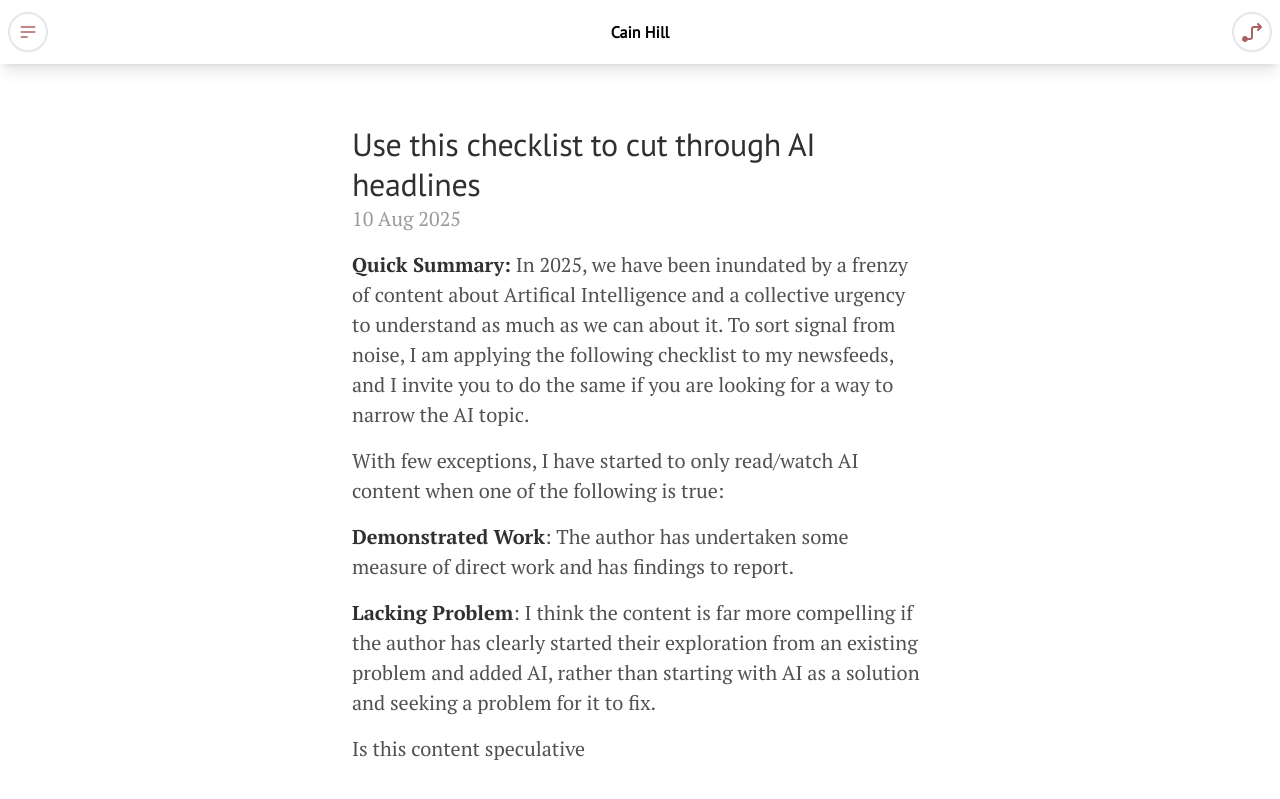
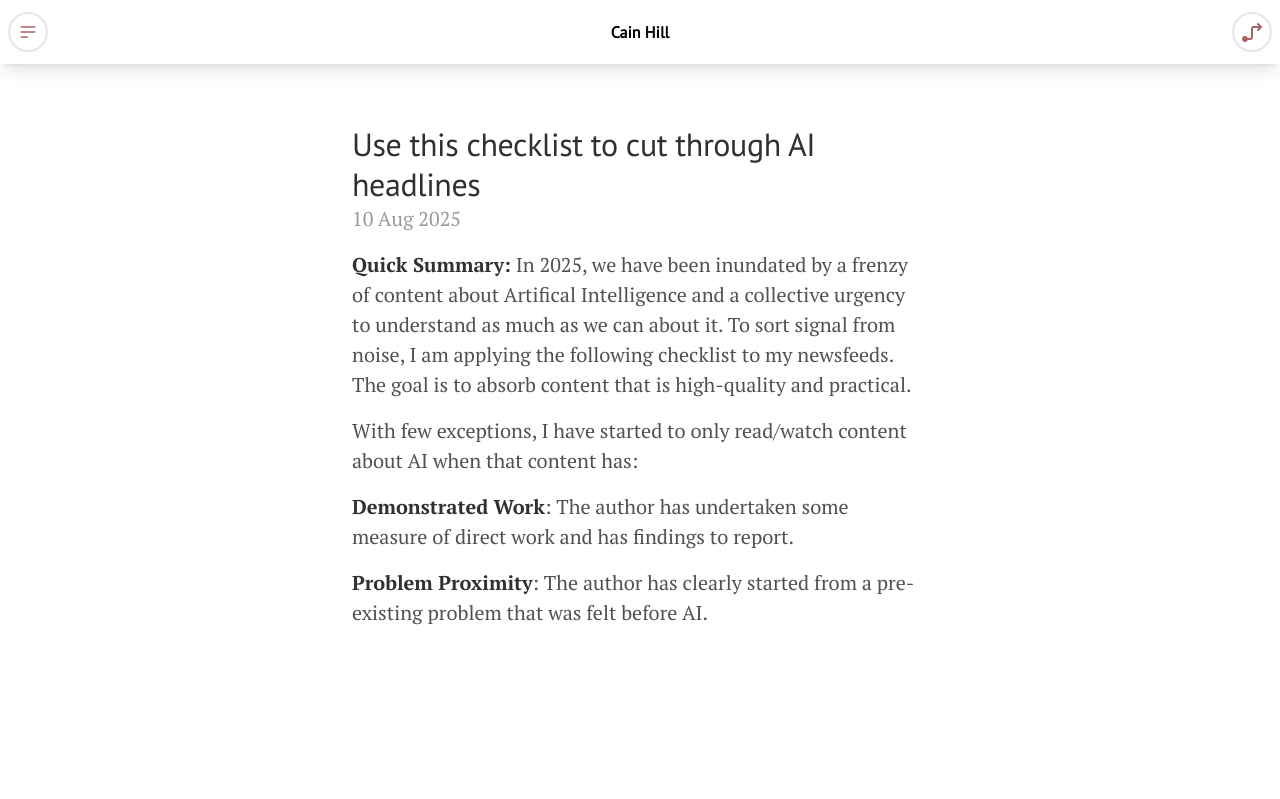
Before and after one commit to cainhill/cainhill.github.io, a Jekyll site: the page built from _blog/2025-08-10-filtering-ai-news.md, in a window 1280 px wide. Shown: the top 799 px of the page. Built offline with Jekyll 4.4.1, drawn with Linux system fonts in a browser that asks for light colours.

Commit message:
create/update '2025-08-10-filtering-ai-news.md' file

```diff
--- a/_blog/2025-08-10-filtering-ai-news.md
+++ b/_blog/2025-08-10-filtering-ai-news.md
@@ -3,12 +3,10 @@ layout: post
 title: Use this checklist to cut through AI headlines
 ---
 
-**Quick Summary:** In 2025, we have been inundated by a frenzy of content about Artifical Intelligence and a collective urgency to understand as much as we can about it. To sort signal from noise, I am applying the following checklist to my newsfeeds, and I invite you to do the same if you are looking for a way to narrow the AI topic.
+**Quick Summary:** In 2025, we have been inundated by a frenzy of content about Artifical Intelligence and a collective urgency to understand as much as we can about it. To sort signal from noise, I am applying the following checklist to my newsfeeds. The goal is to absorb content that is high-quality and practical.
 
-With few exceptions, I have started to only read/watch AI content when one of the following is true:
+With few exceptions, I have started to only read/watch content about AI when that content has:
 
 1. **Demonstrated Work**:  The author has undertaken some measure of direct work and has findings to report.
 
-3. **Lacking Problem**: I think the content is far more compelling if the author has clearly started their exploration from an existing problem and added AI, rather than starting with AI as a solution and seeking a problem for it to fix.
-
-1. Is this content speculative
+2. **Problem Proximity**: The author has clearly started from a pre-existing problem that was felt before AI.
```
